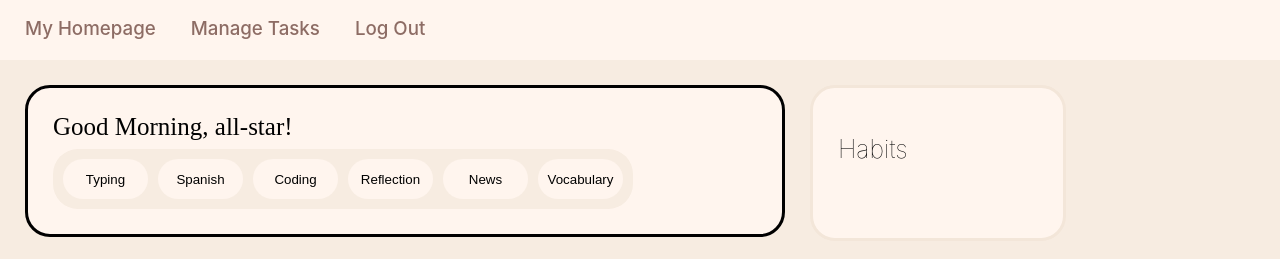
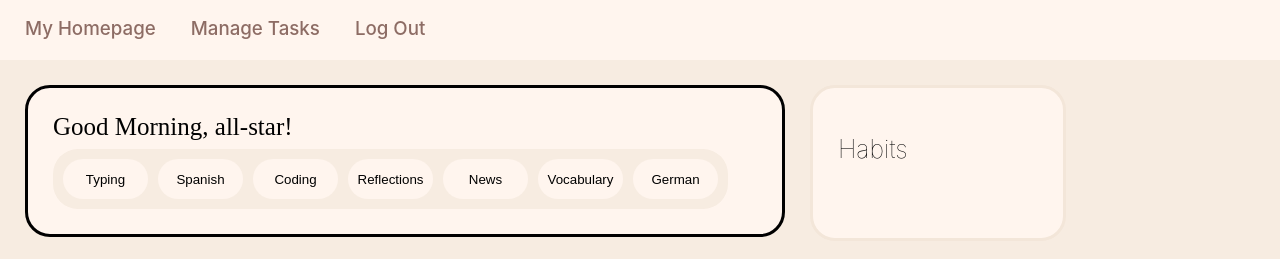
Before and after one commit to gooliajulia/design-my-week, a React (Create React App) app: page /homepage/1 in a window 1280 px wide. Shown: the top 259 px of the page. Built offline with nearby package versions, Linux system fonts and the light colour scheme; no server answers; a web font is replaced by a local one.

Commit message:
warmup buttons as component and color change upon completion

```diff
--- a/src/components/WarmUps.js
+++ b/src/components/WarmUps.js
@@ -1,37 +1,64 @@
 import {useState} from 'react';
+import WarmupButton from './WarmupButton.js';
 
 
 const WarmUps = () => {
 
-    const [wasWarmupClicked, setWasWarmupClicked] = useState(false);
-    const [buttonColor, setButtonColor] = useState('seashell')
+    const WarmupsArray = [
+        {
+            title: 'Typing',
+            source: 'https://monkeytype.com/'
+        },
+        {
+            title: 'Spanish',
+            source: 'https://www.duolingo.com/learn'
+        },
+        {
+            title: 'Coding',
+            source: 'https://www.codewars.com/dashboard'
+        },
+        {
+            title: 'Reflections',
+            source: '/reflections'
+        },
+        {
+            title: 'News',
+            source: 'https://news.google.com/topstories?hl=en-US&gl=US&ceid=US:en'
+        },
+        {
+            title: 'Vocabulary',
+            source: 'https://www.vocabulary.com'
+        }
+    ]
 
-    const typingSource = 'https://monkeytype.com/'
-    const spanishSource = 'https://www.duolingo.com/learn'
-    const codingSource = 'https://www.codewars.com/dashboard'
-    const reflectionSource= '/reflections'
-    const newsSource = 'https://news.google.com/topstories?hl=en-US&gl=US&ceid=US:en'
-    const vocabularySource = 'https://www.vocabulary.com'
+    // const typingSource = 'https://monkeytype.com/'
+    // const spanishSource = 'https://www.duolingo.com/learn'
+    // const codingSource = 'https://www.codewars.com/dashboard'
+    // const reflectionSource= '/reflections'
+    // const newsSource = 'https://news.google.com/topstories?hl=en-US&gl=US&ceid=US:en'
+    // const vocabularySource = 'https://www.vocabulary.com'
 
-    const WarmUpClicked = (ev, title, source) => {
-        ev.preventDefault();
-        console.log(`${title} warmup was clicked`);
-        setWasWarmupClicked(true);
-        console.log(wasWarmupClicked);
-        window.open(source)
-        setButtonColor('rgb(155, 103, 94)')
-    }
 
-    // style={{marginRight: spacing + 'em'}}
 
     return (
         <div id='warmups'>
-            <button style={{backgroundColor: buttonColor}} onClick={(ev) => WarmUpClicked(ev, 'typing', typingSource)} >Typing</button>
+            {/* <button style={{backgroundColor: buttonColor}} onClick={(ev) => WarmUpClicked(ev, 'typing', typingSource)} >Typing</button>
             <button style={{backgroundColor: buttonColor}} onClick={(ev) => WarmUpClicked(ev, 'spanish', spanishSource)} >Spanish</button>
             <button style={{backgroundColor: buttonColor}} onClick={(ev) => WarmUpClicked(ev, 'coding', codingSource)} >Coding</button>
             <button style={{backgroundColor: buttonColor}} onClick={(ev) => WarmUpClicked(ev, 'reflection', reflectionSource)} >Reflection</button>
             <button style={{backgroundColor: buttonColor}} onClick={(ev) => WarmUpClicked(ev, 'news', newsSource)} >News</button>
-            <button style={{backgroundColor: buttonColor}} onClick={(ev) => WarmUpClicked(ev, 'vocabulary', vocabularySource)} >Vocabulary</button>
+            <button style={{backgroundColor: buttonColor}} onClick={(ev) => WarmUpClicked(ev, 'vocabulary', vocabularySource)} >Vocabulary</button> */}
+            {WarmupsArray.map((warmupObject) => (
+                <WarmupButton
+                title={warmupObject.title}
+                source={warmupObject.source}
+                />
+            ))}
+
+            <WarmupButton
+            title='German'
+            source={WarmupsArray[1].source}
+            />
 
         </div>
     )
--- /dev/null
+++ b/src/components/WarmupButton.js
@@ -0,0 +1,21 @@
+import {useState} from 'react'
+
+const WarmupButton = ({title, source}) => {
+    const [buttonColor, setButtonColor] = useState('seashell');
+
+    const handleClick = (ev) => {
+        ev.preventDefault();
+        console.log(`${title} button was clicked`)
+        console.log(source);
+        window.open(source);
+        setButtonColor('rgb(155, 103, 94)');
+    }
+
+    return (
+        <button style={{backgroundColor: buttonColor}} onClick={(ev) => {
+            handleClick(ev)}} > {title}</button>
+
+    )
+}
+
+export default WarmupButton;
```
